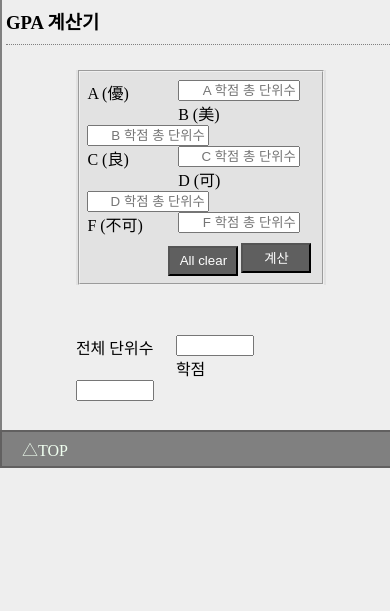
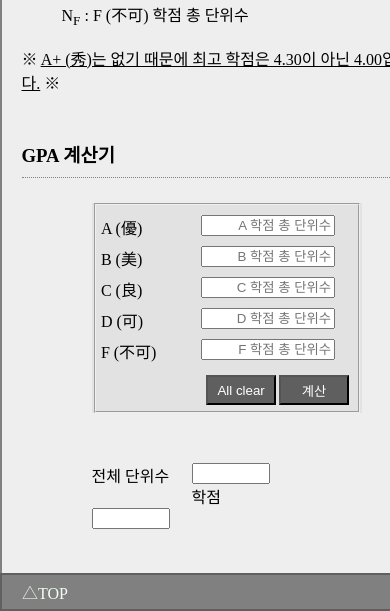
Before and after one commit to taewonb916/Practiceweb, a PHP site: page /gpacalculator.html in a window 390 px wide; the page is wider, and only the part inside the window is pictured. Shown: the part 1003-1614 px from the top of that part. Before the commit the page ends 1471 px from the top of that part, so only its background shows below. Run offline with PHP 8.4, Linux system fonts and the light colour scheme.

Commit message:
fifth chagne4

```diff
--- a/css/style.css
+++ b/css/style.css
@@ -237,7 +237,9 @@ header a:hover{
         width: auto;
         display: block;
         text-align: left;
-        padding-left: 20px;
+    }
+    #top_menu ul li a{
+        padding: 3%;
     }
     .dropdown-content {
         display: none;
@@ -247,13 +249,11 @@ header a:hover{
     }
     .dropdown-content a {
         list-style: circle;
-        padding-right: 10px;
-        padding-left: 10px;
         color: black;
         text-decoration: none;
         text-align: center;
         width: auto;
-        border: none;
+        border-top: dashed 1px;
     }
     .dropdown:hover .dropdown-content{
         position: relative;
@@ -262,8 +262,10 @@ header a:hover{
         background-color: #778899;
     }
     #Site_AllBox{
-        padding: 1%;
+        margin: 0;
+        padding: 5%;
         width: 100%;
+        padding-right: 0;
     }
     #Site_AllBox iframe{
         width: auto;
@@ -278,11 +280,15 @@ header a:hover{
     #Calculator{
         margin: auto;
         border: none;
-        width: auto;
-        height: auto;
+        width: 90%;
+        height: 90%;
     }
     fieldset {
-        padding:3%;
+        padding:2%;
+    }
+    fieldset li{
+        padding-top: 2%;
+        padding-bottom: 2%;
     }
     #Calculator label{
         display: inline-block;
@@ -298,3 +304,9 @@ header a:hover{
         padding: 25px;
     }
 }
+
+/*모바일 모드 가로 스크롤 금지*/
+html, body {
+    max-width: 100%;
+    overflow-x: hidden;
+    }
--- a/gpacalculator.html
+++ b/gpacalculator.html
@@ -19,12 +19,12 @@
         <ul>
             <li><a href="index.html">Home</a></li>
             <li><a href="introduction.html">소개</a></li>
-            <li class="dropdown">재학생
+            <li class="dropdown"><a>재학생</a>
                 <div class="dropdown-content">
                     <a href="departmentintroduction.html">학부</a>
                 </div>
             </li>
-            <li class="dropdown">유용한 기능
+            <li class="dropdown"><a>유용한 기능</a>
                 <div class="dropdown-content">
                     <a href="gpacalculator.html">GPA 계산기</a>
                     <a href="requirementsforgraduation.html">졸업요건 확인</a>
```
